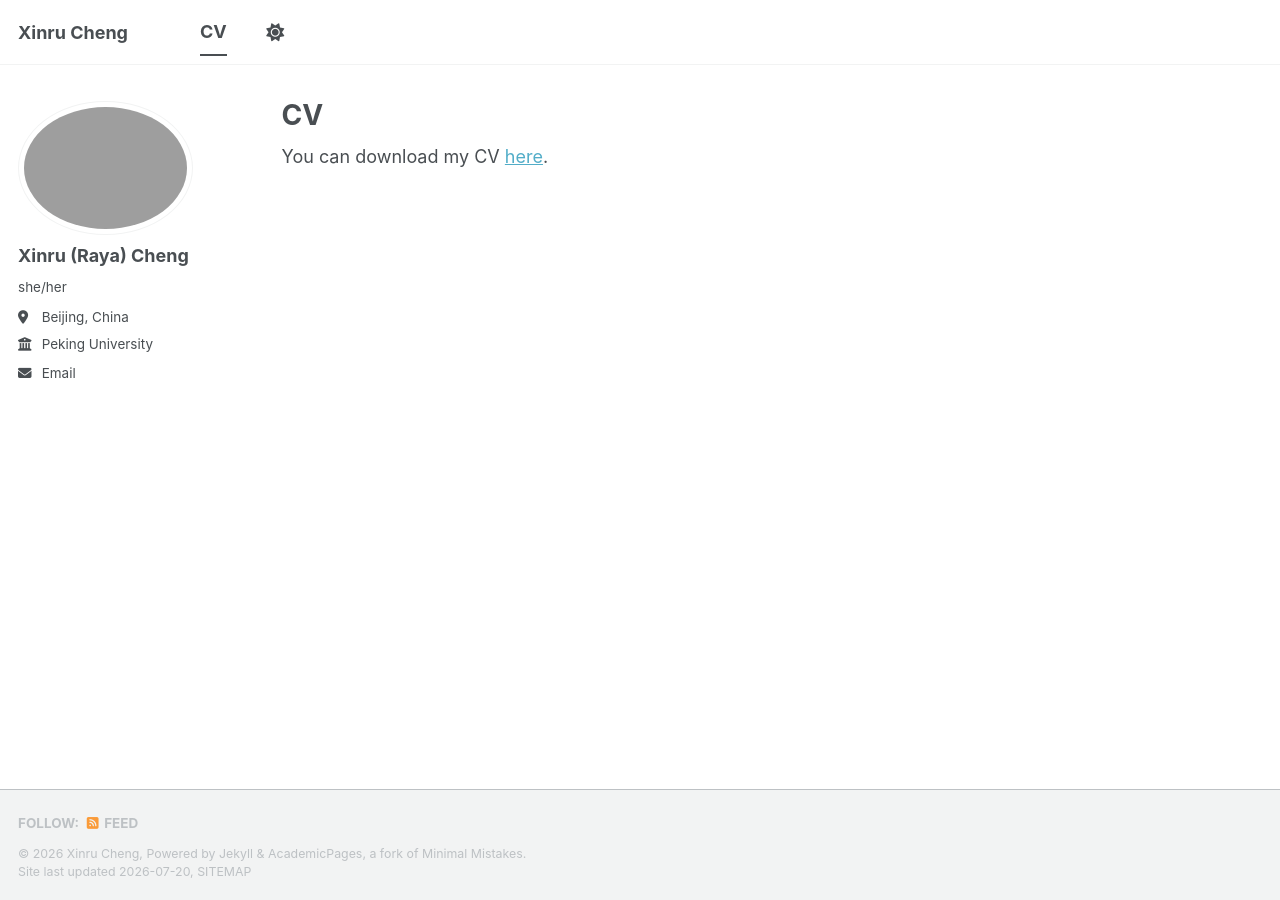
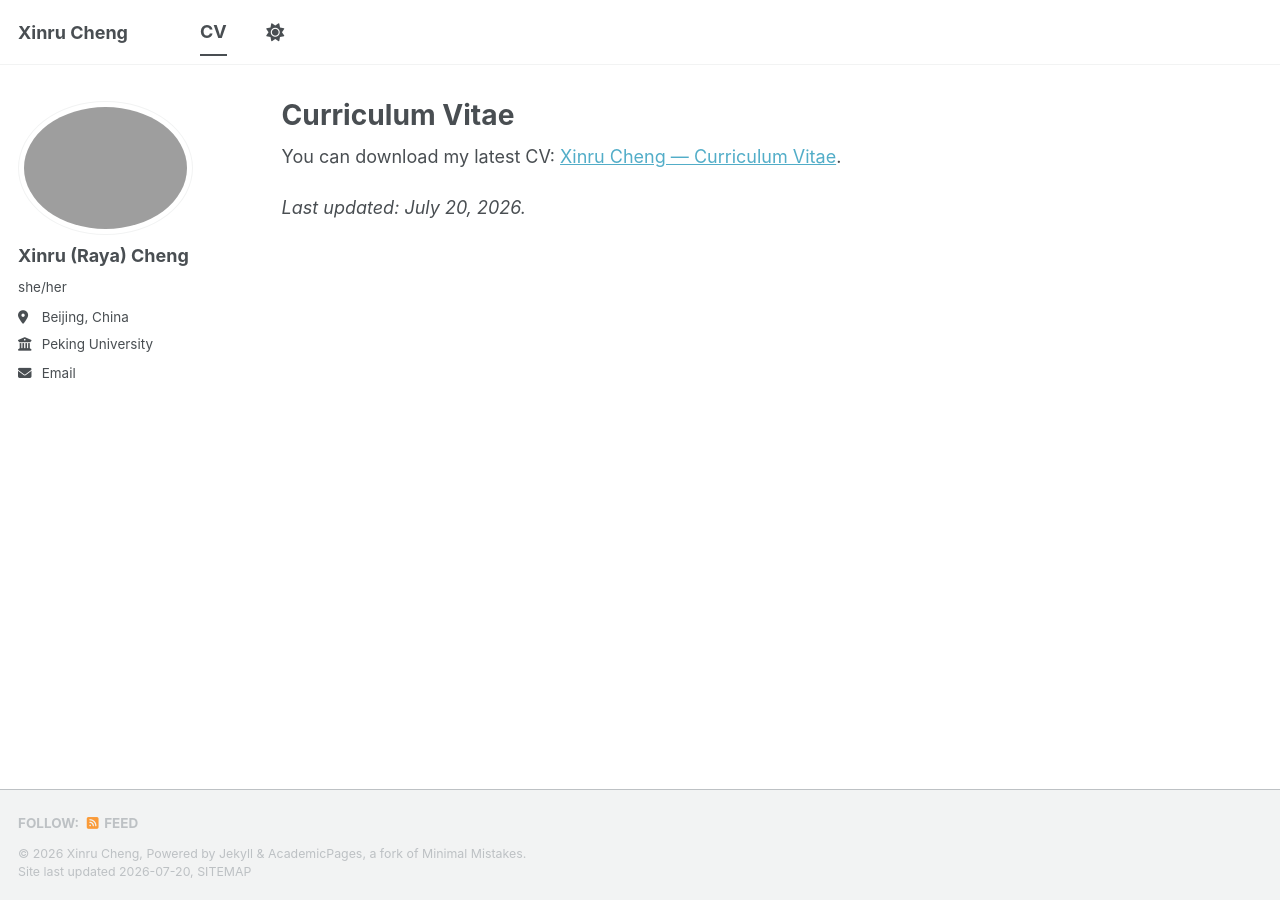
Before and after one commit to raya0313/raya0313.github.io, a Jekyll site: the page built from _pages/cv.md, in a window 1280 px wide. Built offline with Jekyll 4.4.1, drawn with Linux system fonts in a browser that asks for light colours; a script bundle is joined from its source files by our own code; library files that are not in the unit come from our copies.

Commit message:
Update CV PDF and timestamp

```diff
--- a/_pages/cv.md
+++ b/_pages/cv.md
@@ -1,8 +1,10 @@
 ---
 layout: single
 permalink: /cv/
-title: "CV"
+title: "Curriculum Vitae"
 author_profile: true
 ---
 
-You can download my CV [here](/files/cv.pdf?v=20260712-2326).
+You can download my latest CV: [Xinru Cheng — Curriculum Vitae](/files/cv.pdf?v=20260720).
+
+_Last updated: July 20, 2026._
```
Also changed, not shown: 1 other file.
